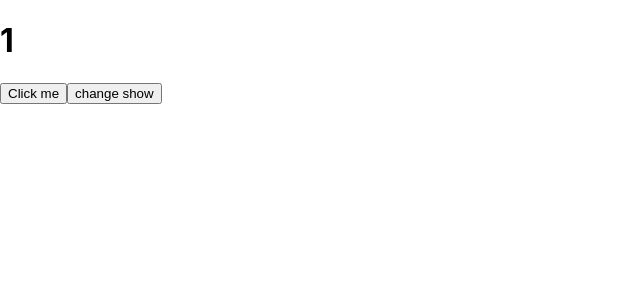
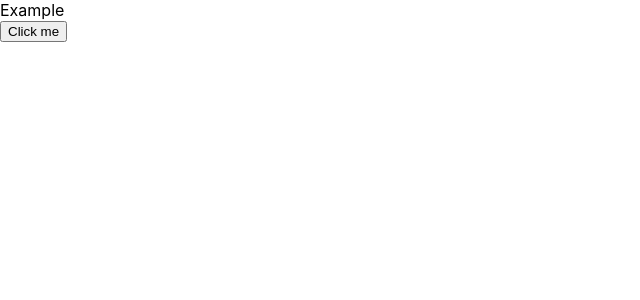
Before and after one commit to gaoqiang19514/react-demo, a React (Create React App) app: page / in a window 1280 px wide. Both pictures are taken after a click on the button "Click me". Shown: the top 300 px of the page, without its empty margins (0-640 px from the left). Built offline with nearby package versions, Linux system fonts and the light colour scheme.

Commit message:
add effect

```diff
--- a/src/App.js
+++ b/src/App.js
@@ -1,16 +1,24 @@
-import React, { useState } from "react";
+import React, { useState, useEffect } from "react";
+
+function Example() {
+  useEffect(() => {
+    console.log("useEffect");
+
+    return () => {
+      console.log("unmount effect");
+    };
+  }, []);
+
+  return <div>Example</div>;
+}
 
 function App() {
-  const [num, change] = useState(0);
-  const [show, changeShow] = useState(false);
+  const [show, setShow] = useState(false);
 
   return (
     <div className="App">
-      <h1>{num}</h1>
-      {show && <div>hello</div>}
-
-      <button onClick={() => change(num + 1)}>Click me</button>
-      <button onClick={() => changeShow(!show)}>change show</button>
+      {show && <Example />}
+      <button onClick={() => setShow(!show)}>Click me</button>
     </div>
   );
 }
```
